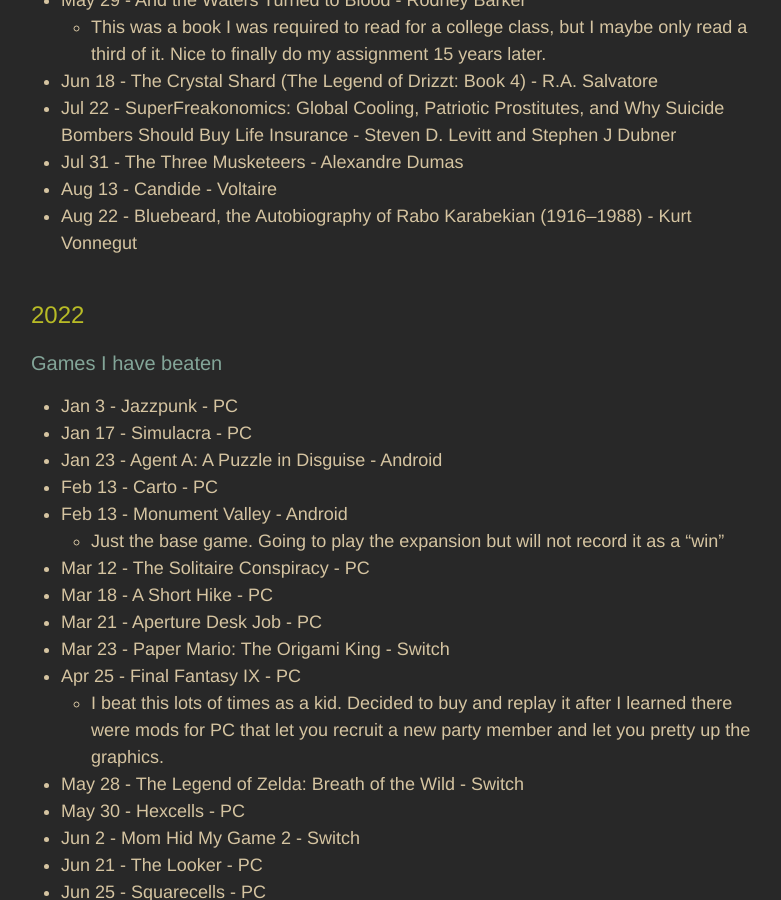
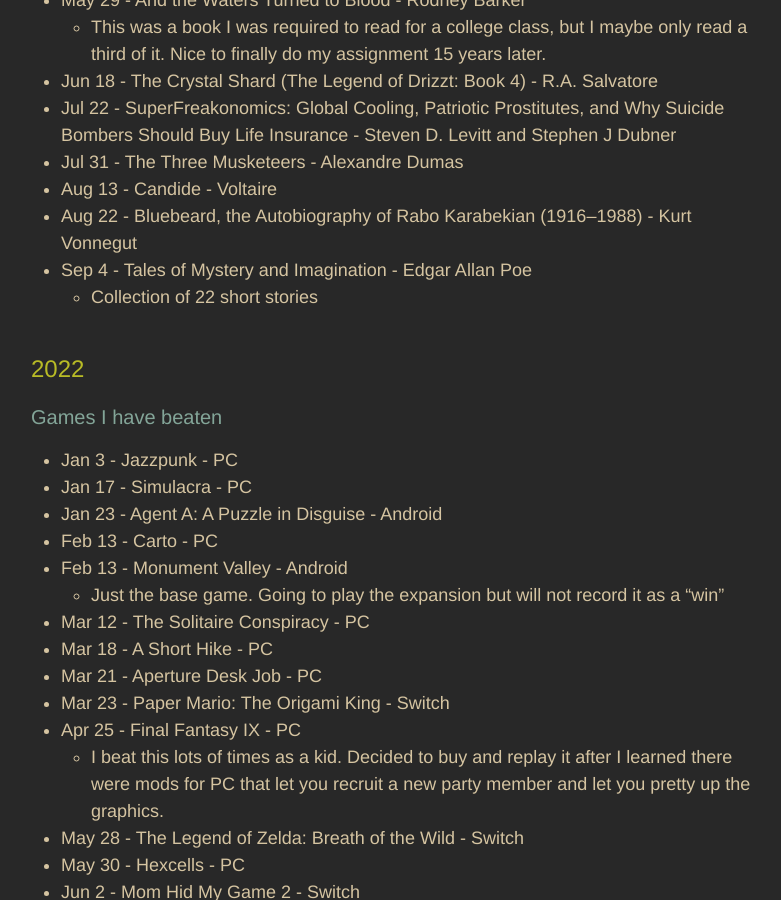
Before and after one commit to adkinsrs/sadkins_site, a Jekyll site: the page built from misc.md, in a window 1280 px wide and 900 px high, scrolled down 1604 px. Shown: the whole window, without its empty margins (239-1020 px from the left). Built offline with Jekyll 4.4.1, drawn with Linux system fonts in a browser that asks for light colours.

Commit message:
read a book

```diff
--- a/misc.md
+++ b/misc.md
@@ -63,6 +63,8 @@
 * Jul 31 - The Three Musketeers - Alexandre Dumas
 * Aug 13 - Candide - Voltaire
 * Aug 22 - Bluebeard, the Autobiography of Rabo Karabekian (1916–1988) - Kurt Vonnegut
+* Sep 4 - Tales of Mystery and Imagination - Edgar Allan Poe
+  * Collection of 22 short stories
 
 ## 2022
 
```
